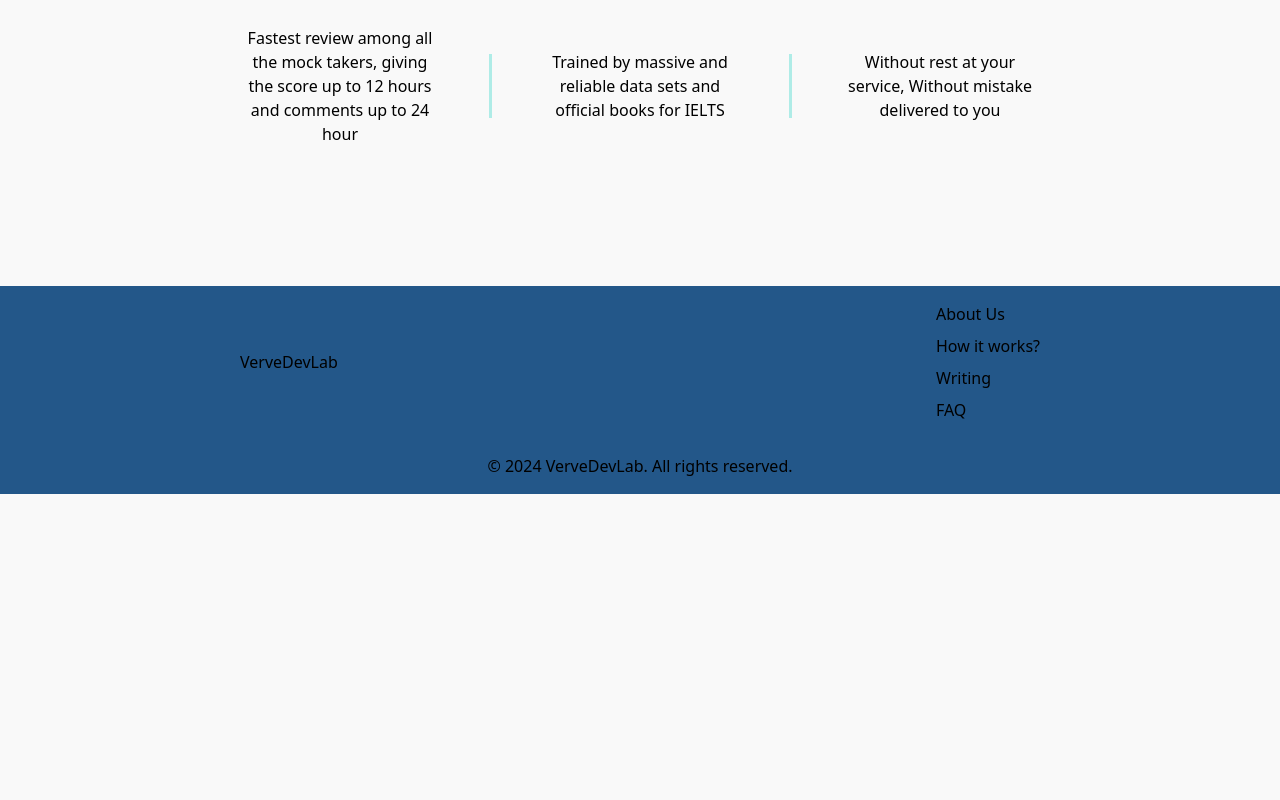
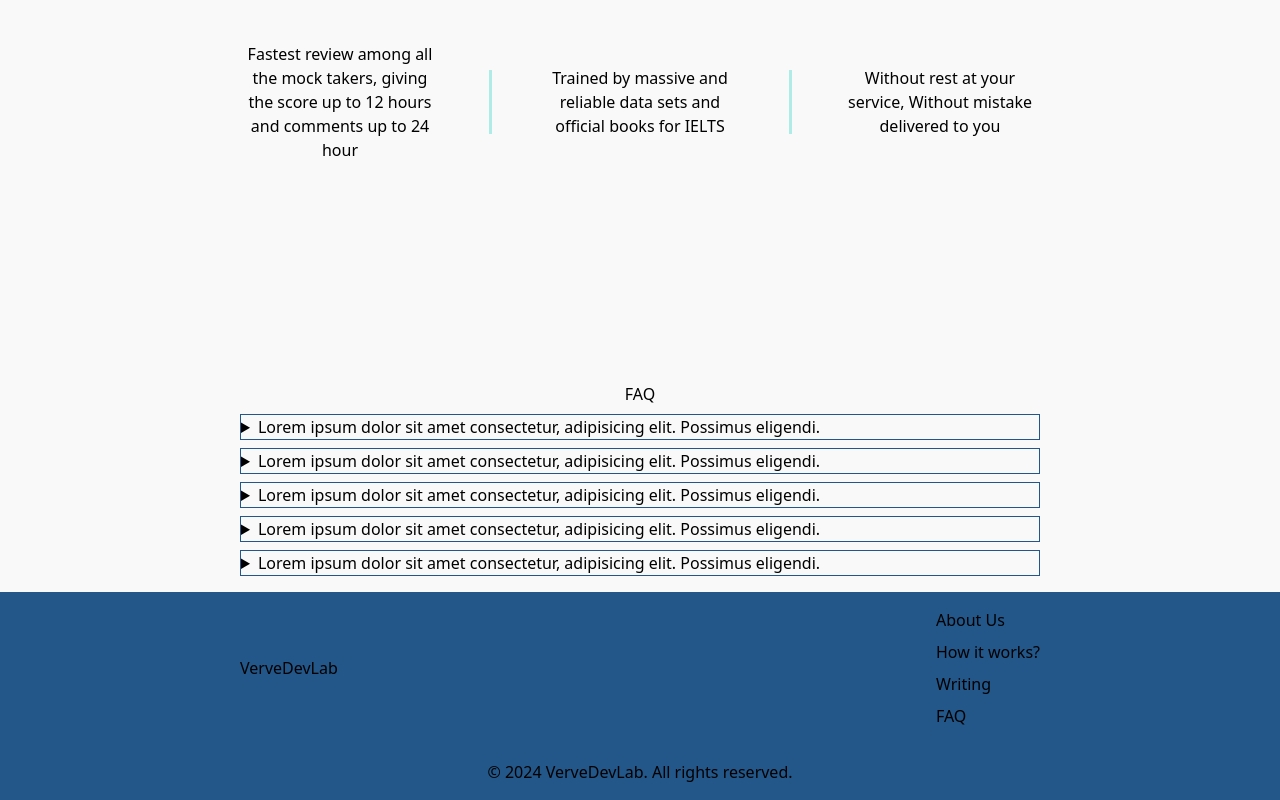
Before and after one commit to arsamhb/vervezbn, a Next.js app in the folder frontend/: page / in a window 1280 px wide. Shown: the part 1506-2306 px from the top of the page. Before the commit the page ends 2000 px from the top, so only its background shows below. Built offline with nearby package versions, Linux system fonts and the light colour scheme.

Commit message:
feat/front/faq UI

```diff
--- a/frontend/src/app/layout.tsx
+++ b/frontend/src/app/layout.tsx
@@ -15,7 +15,7 @@ export default function RootLayout({
 }>) {
   return (
     <html>
-      <body className="bg-light w-screen min-h-screen flex flex-col">
+      <body className="bg-light w-screen min-h-screen flex flex-col gap-4">
         <header>
           <Nav />
         </header>
--- a/frontend/src/app/page.tsx
+++ b/frontend/src/app/page.tsx
@@ -1,6 +1,7 @@
 import Features from "@/components/landing/Features";
 import Hero from "@/components/landing/Hero";
 import Section from "@/components/landing/Section";
+import FAQ from "@/components/shared/FAQ";
 
 const landingInfo = [
   {
@@ -27,6 +28,7 @@ export default function Home() {
         />
       ))}
       <Features />
+      <FAQ />
     </div>
   );
 }
--- /dev/null
+++ b/frontend/src/components/shared/FAQ.tsx
@@ -0,0 +1,48 @@
+import React from "react";
+import FAQItem from "./FAQItem";
+
+const faqQuestionsList = [
+  {
+    question:
+      "Lorem ipsum dolor sit amet consectetur, adipisicing elit. Possimus eligendi.",
+    answer:
+      "Lorem ipsum dolor sit amet consectetur, adipisicing elit. Dolorem saepe molestias tempore. Voluptatem distinctio tenetur non debitis, sequi error! Quisquam?",
+  },
+  {
+    question:
+      "Lorem ipsum dolor sit amet consectetur, adipisicing elit. Possimus eligendi.",
+    answer:
+      "Lorem ipsum dolor sit amet consectetur, adipisicing elit. Dolorem saepe molestias tempore. Voluptatem distinctio tenetur non debitis, sequi error! Quisquam?",
+  },
+  {
+    question:
+      "Lorem ipsum dolor sit amet consectetur, adipisicing elit. Possimus eligendi.",
+    answer:
+      "Lorem ipsum dolor sit amet consectetur, adipisicing elit. Dolorem saepe molestias tempore. Voluptatem distinctio tenetur non debitis, sequi error! Quisquam?",
+  },
+  {
+    question:
+      "Lorem ipsum dolor sit amet consectetur, adipisicing elit. Possimus eligendi.",
+    answer:
+      "Lorem ipsum dolor sit amet consectetur, adipisicing elit. Dolorem saepe molestias tempore. Voluptatem distinctio tenetur non debitis, sequi error! Quisquam?",
+  },
+  {
+    question:
+      "Lorem ipsum dolor sit amet consectetur, adipisicing elit. Possimus eligendi.",
+    answer:
+      "Lorem ipsum dolor sit amet consectetur, adipisicing elit. Dolorem saepe molestias tempore. Voluptatem distinctio tenetur non debitis, sequi error! Quisquam?",
+  },
+];
+
+const FAQ: React.FC = () => {
+  return (
+    <section id="faq" className="flex flex-col gap-2 items-center w-full">
+      <h2>FAQ</h2>
+      {faqQuestionsList.map((item, index) => (
+        <FAQItem key={index} answer={item.answer} question={item.question} />
+      ))}
+    </section>
+  );
+};
+
+export default FAQ;
--- /dev/null
+++ b/frontend/src/components/shared/FAQItem.tsx
@@ -0,0 +1,19 @@
+import React from "react";
+
+interface FAQItemInterface {
+  answer: string;
+  question: string;
+}
+
+const FAQItem: React.FC<FAQItemInterface> = ({ answer, question }) => {
+  return (
+    <article className="w-full">
+      <details className="border border-blue-dark cursor-pointer">
+        <summary className="">{question}</summary>
+        <p>{answer}</p>
+      </details>
+    </article>
+  );
+};
+
+export default FAQItem;
```
